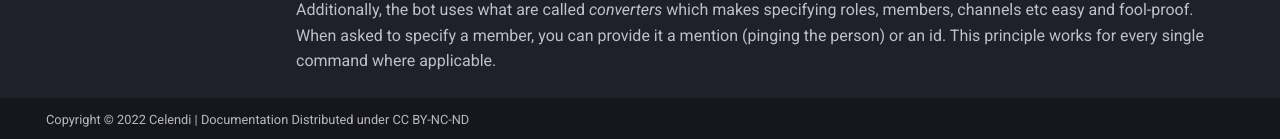
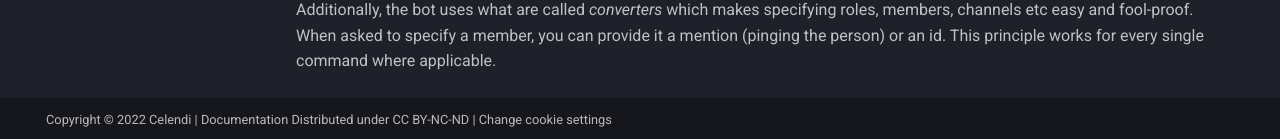
Before and after one commit to Celendi/Docs, an MkDocs documentation site: the page built from docs/index.md, in a window 1280 px wide and 1074 px high. Shown: the part 932-1071 px from the top of the window. Built offline with MkDocs 1.6.1 and Material for MkDocs 9.7.7, drawn with Linux system fonts in a browser that asks for light colours; comment, search, counter and statistics services are not loaded.

Commit message:
Damn @iliannn the footer got longer. ( GDPR Compliance )

```diff
--- a/mkdocs.yml
+++ b/mkdocs.yml
@@ -5,8 +5,7 @@
 repo_url: https://github.com/celendi/docs
 repo_name: Celendi/Docs
 edit_uri: ""
-copyright: Copyright © 2022 Celendi | Documentation Distributed under <a target="_blank"
-           href="https://creativecommons.org/licenses/by-nc-nd/4.0/" target="_blank" rel="noopener">CC BY-NC-ND</a>
+copyright: Copyright © 2022 Celendi | Documentation Distributed under <a target="_blank" href="https://creativecommons.org/licenses/by-nc-nd/4.0/" target="_blank" rel="noopener">CC BY-NC-ND</a> | <a href="#__consent">Change cookie settings</a>
 
 theme:
   name: material
```
